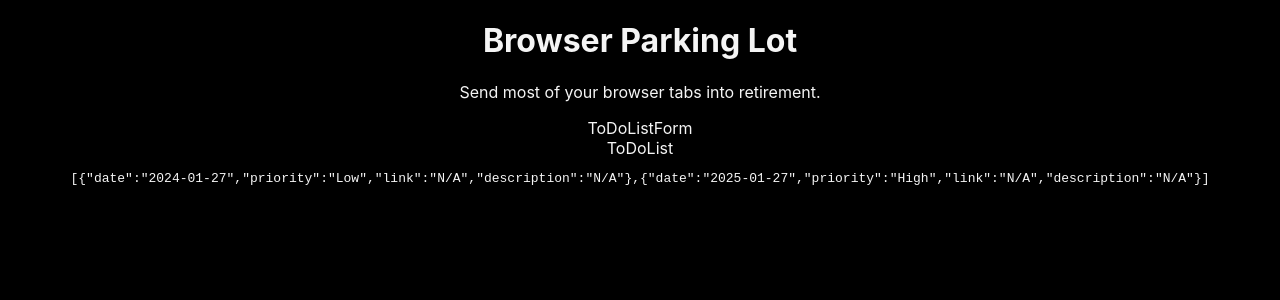
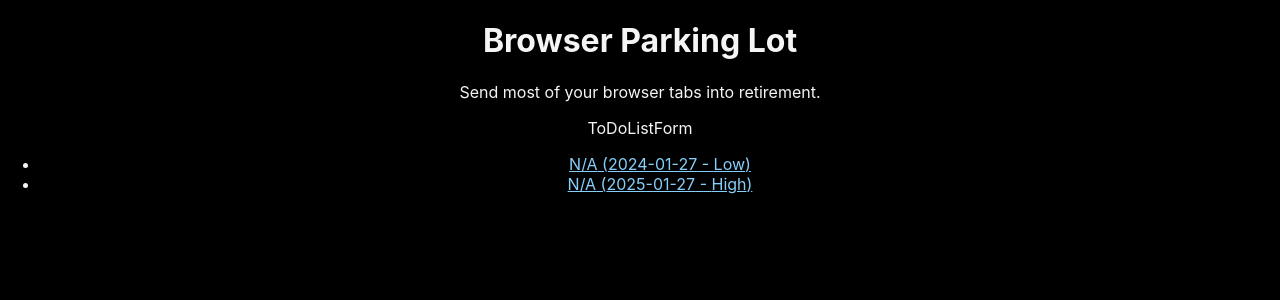
Before and after one commit to cheyennefahr123/to-do-list, a React (Create React App) app: page / in a window 1280 px wide. Shown: the top 300 px of the page. Built offline with nearby package versions, Linux system fonts and the light colour scheme.

Commit message:
building components

```diff
--- a/src/App.jsx
+++ b/src/App.jsx
@@ -4,7 +4,7 @@ import ToDoListForm from "./Components/ToDoListForm/ToDoListForm";
 import ToDoList from "./Components/ToDoList/ToDoList";
 
 function App() {
-    const [ToDoListitems, setToDoListItems] = useState ([
+    const [ToDoListItems, setToDoListItems] = useState ([
         {
             date: "2024-01-27",
             priority: "Low",
@@ -28,10 +28,7 @@ function App() {
             </header>
             <main>
                 <ToDoListForm />
-                <ToDoList />
-                <pre>
-                    { JSON.stringify(ToDoListitems) }
-                </pre>
+                <ToDoList ToDoListItems={ToDoListItems} />
             </main>
         </div>
     );
--- /dev/null
+++ b/src/Components/ToDoList/ToDoItem.jsx
@@ -0,0 +1,12 @@
+import React from 'react'
+
+export default function ToDoItem( {item}) {
+
+    return (
+        <li>
+            <a href={item.link}>
+                {item.description} ({item.date} - {item.priority})
+            </a>
+        </li>
+    );
+}
--- a/src/Components/ToDoList/ToDoList.jsx
+++ b/src/Components/ToDoList/ToDoList.jsx
@@ -1,7 +1,13 @@
-import React from 'react'
+import React from 'react';
+import ToDoItem from './ToDoItem';
 
-export default function ToDoList() {
+export default function ToDoList({ ToDoListItems }) {
+
+  const ListItems = ToDoListItems.map((item, index) =>
+    <ToDoItem key={index} item={item} />
+  )
+
   return (
-    <div>ToDoList</div>
+    <ul>{ ListItems }</ul>
   );
 }
--- a/src/index.css
+++ b/src/index.css
@@ -9,6 +9,10 @@ body {
   -moz-osx-font-smoothing: grayscale;
 }
 
+a, a:visited, a:hover, a:active {
+  color: lightskyblue;
+}
+
 code {
   font-family: source-code-pro, Menlo, Monaco, Consolas, 'Courier New',
     monospace;
```
